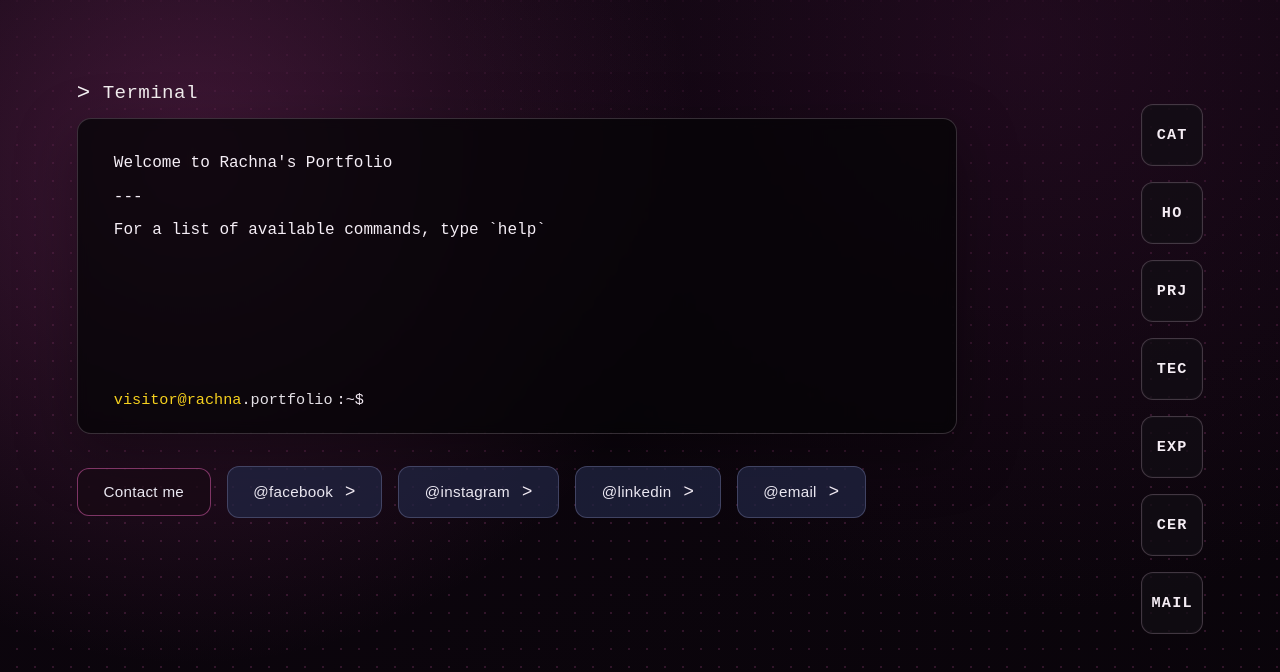
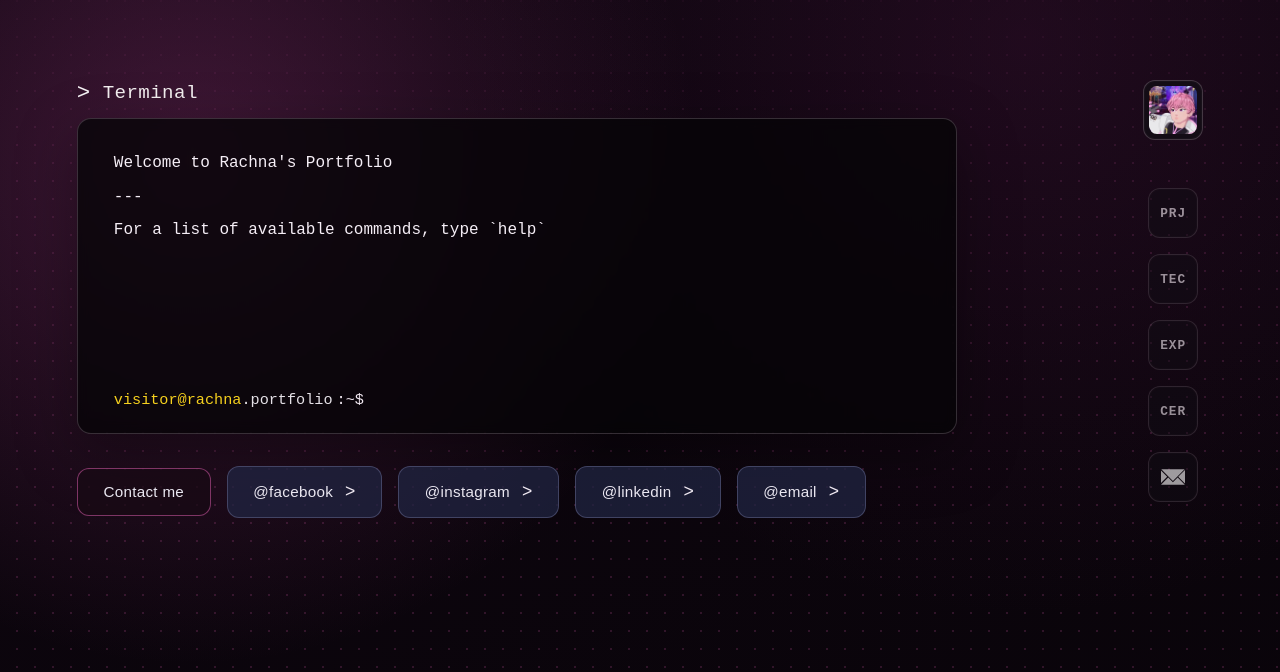
Before and after one commit to pich-reamrachna/Portfolio, a Next.js app: page / in a window 1280 px wide. Shown: the top 672 px of the page. Built offline with nearby package versions, Linux system fonts and the light colour scheme.

Commit message:
refactor Navbar component and styles; update avatar and side bar with images

```diff
--- a/components/Navbar.module.css
+++ b/components/Navbar.module.css
@@ -1,37 +1,87 @@
+/* Side Nav Bar */
 .sideNav {
   position: fixed;
-  top: 6.5rem;
+  top: 5rem;
   right: 6vw;
   display: flex;
   flex-direction: column;
   gap: 1rem;
   z-index: 3;
+  align-items: center;
 }
 
-.sideLink {
+.sideNav a:first-child {
+  margin-bottom: 2rem;
+}
+
+/* Avatar */
+.avatar {
   display: grid;
   place-items: center;
-  width: 62px;
-  height: 62px;
+  width: 60px;
+  height: 60px;
   border-radius: 12px;
   background: rgba(18, 14, 20, 0.75);
   border: 1px solid rgba(161, 139, 156, 0.35);
   color: #f5edf4;
   text-decoration: none;
   font-family: "IBM Plex Mono", "Space Mono", monospace;
-  font-size: 0.95rem;
+  font-size: 1rem;
   letter-spacing: 0.08em;
   box-shadow: inset 0 0 0 1px rgba(255, 255, 255, 0.02);
   transition: transform 160ms ease, border-color 160ms ease;
 }
 
-.sideLink:hover {
+.avatar:hover {
   transform: translateY(-2px);
   border-color: rgba(212, 90, 168, 0.6);
 }
 
+.avatarImage {
+  width: 48px;
+  height: 48px;
+  border-radius: 8px;
+}
+
+/* Side Icons Styles*/
+.sideLink {
+  display: grid;
+  place-items: center;
+  width: 50px;
+  height: 50px;
+  border-radius: 12px;
+  background: rgba(18, 14, 20, 0.75);
+  border: 1px solid rgba(161, 139, 156, 0.35);
+  color: #f5edf4;
+  text-decoration: none;
+  font-family: "IBM Plex Mono", "Space Mono", monospace;
+  font-size: 0.80rem;
+  letter-spacing: 0.08em;
+  box-shadow: inset 0 0 0 1px rgba(255, 255, 255, 0.02);
+  transition: transform 160ms ease, border-color 160ms ease;
+  opacity: 60%;
+}
+
+.sideLink:hover {
+  transform: translateY(-2px);
+  border-color: rgba(212, 90, 168, 0.6);
+  opacity: 100%;
+}
+
+.sideLink[aria-current="true"] {
+  transform: translateY(0);
+  border-color: rgba(212, 90, 168, 0.6);
+  background-color: rgb(199, 18, 115);
+  opacity: 100%;
+}
+
 .sideIcon {
   font-weight: 600;
+}
+
+.sideIconImage {
+  width: 24px;
+  height: 24px;
 }
 
 @media (max-width: 900px) {
--- a/components/Navbar.tsx
+++ b/components/Navbar.tsx
@@ -1,18 +1,47 @@
+ "use client";
+
+import { useEffect, useState } from "react";
 import { avatar, sideLinks } from "../lib/data";
 import styles from "./Navbar.module.css";
 
 export default function Navbar() {
+  const [activeId, setActiveId] = useState<string | null>(null);
+
+  useEffect(() => {
+    const syncFromHash = () => {
+      setActiveId(window.location.hash || null);
+    };
+
+    syncFromHash();
+    window.addEventListener("hashchange", syncFromHash);
+    return () => window.removeEventListener("hashchange", syncFromHash);
+  }, []);
+
   return (
     <nav className={styles.sideNav} aria-label="Section navigation">
       {avatar.map((item) => (
-        <a key={item.label} className={styles.sideLink} href={item.href}>
-          <span className={styles.sideIcon}>{item.icon}</span>
+        <a key={item.label} className={styles.avatar} href={item.href}>
+          {item.isImage ? (
+            <img src={item.icon} alt={item.label} className={styles.avatarImage} />
+          ) : (
+            <span className={styles.sideIcon}>{item.icon}</span>
+          )}
         </a>
       ))}
 
       {sideLinks.map((item) => (
-        <a key={item.label} className={styles.sideLink} href={item.href}>
-          <span className={styles.sideIcon}>{item.icon}</span>
+        <a
+          key={item.label}
+          className={styles.sideLink}
+          href={item.href}
+          aria-current={activeId === item.href ? "true" : undefined}
+          onClick={() => setActiveId(item.href)}
+        >
+          {item.isImage ? (
+            <img src={item.icon} alt={item.label} className={styles.sideIconImage} />
+          ) : (
+            <span className={styles.sideIcon}>{item.icon}</span>
+          )}
         </a>
       ))}
     </nav>
--- a/lib/data.ts
+++ b/lib/data.ts
@@ -13,14 +13,13 @@ export const heroLinks = [
 ];
 
 export const avatar = [
-    { label: "profile",icon: "CAT", href: "#top" }
+    { label: "profile", icon: "/images/nvBj-vz0.jpg", href: "#top", isImage: true },
 ];
 
 export const sideLinks = [
-  { label: "hero", icon: "HO", href: "#top" },
   { label: "projects", icon: "PRJ", href: "#projects" },
   { label: "tech", icon: "TEC", href: "#tech" },
   { label: "experience", icon: "EXP", href: "#experience" },
   { label: "certs", icon: "CER", href: "#certs" },
-  { label: "contact", icon: "MAIL", href: "#contact" },
+  { label: "contact", icon: "/icons/email-envelope-white-icon.svg", href: "#contact", isImage: true },
 ];
```
Also changed, not shown: public/icons/email-envelope-white-icon.svg (added), public/images/nvBj-vz0.jpg (added).
